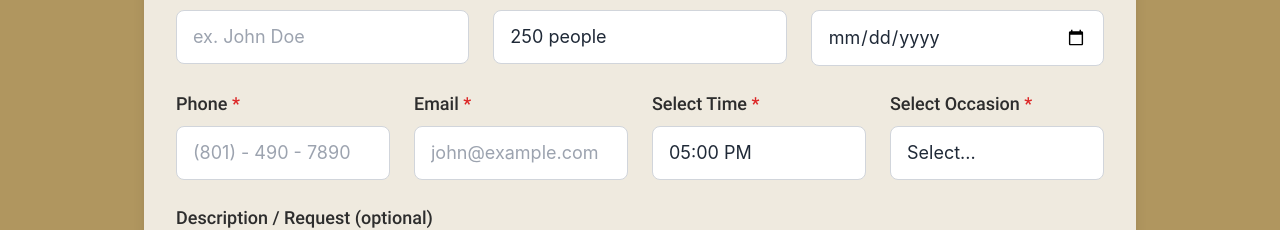
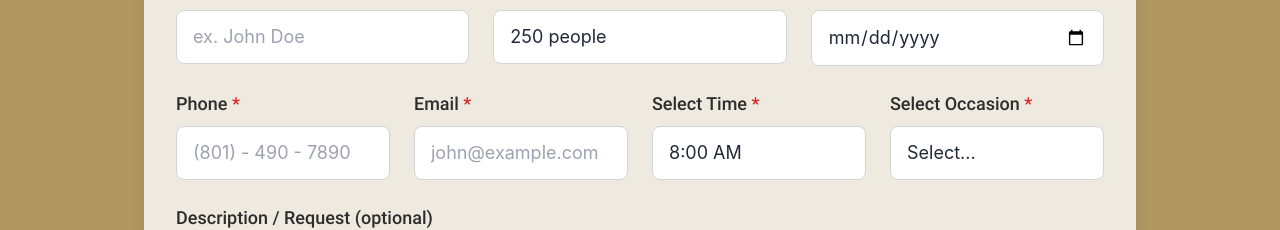
Before and after one commit to xp1408x/BlackLionCatering, a React (Vite) app: page / in a window 1280 px wide. Shown: the part 6121-6351 px from the top of the page. Built offline with nearby package versions, Linux system fonts and the light colour scheme.

Commit message:
add Select Time

```diff
--- a/components/EventContactSection.tsx
+++ b/components/EventContactSection.tsx
@@ -107,15 +107,16 @@ const EventContactSection = () => (
               <option value="" disabled>
                 Select...
               </option>
-              <option value="12:00">12:00 PM</option>
-              <option value="13:00">01:00 PM</option>
-              <option value="14:00">02:00 PM</option>
-              <option value="15:00">03:00 PM</option>
+              <option value="8:00">8:00 AM</option>
+              <option value="8:30">08:30 AM</option>
+              <option value="9:00">09:00 AM</option>
+              <option value="9:30">09:30 AM</option>
+              <option value="10:00">10:00 AM</option>
               <option value="16:00">04:00 PM</option>
-              <option value="17:00">05:00 PM</option>
-              <option value="18:00">06:00 PM</option>
-              <option value="19:00">07:00 PM</option>
+              <option value="16:30">04:30 PM</option>
+              <option value="19:30">07:30 PM</option>
               <option value="20:00">08:00 PM</option>
+              <option value="20:30">08:30 PM</option>
               <option value="21:00">09:00 PM</option>
             </select>
           </div>
```
